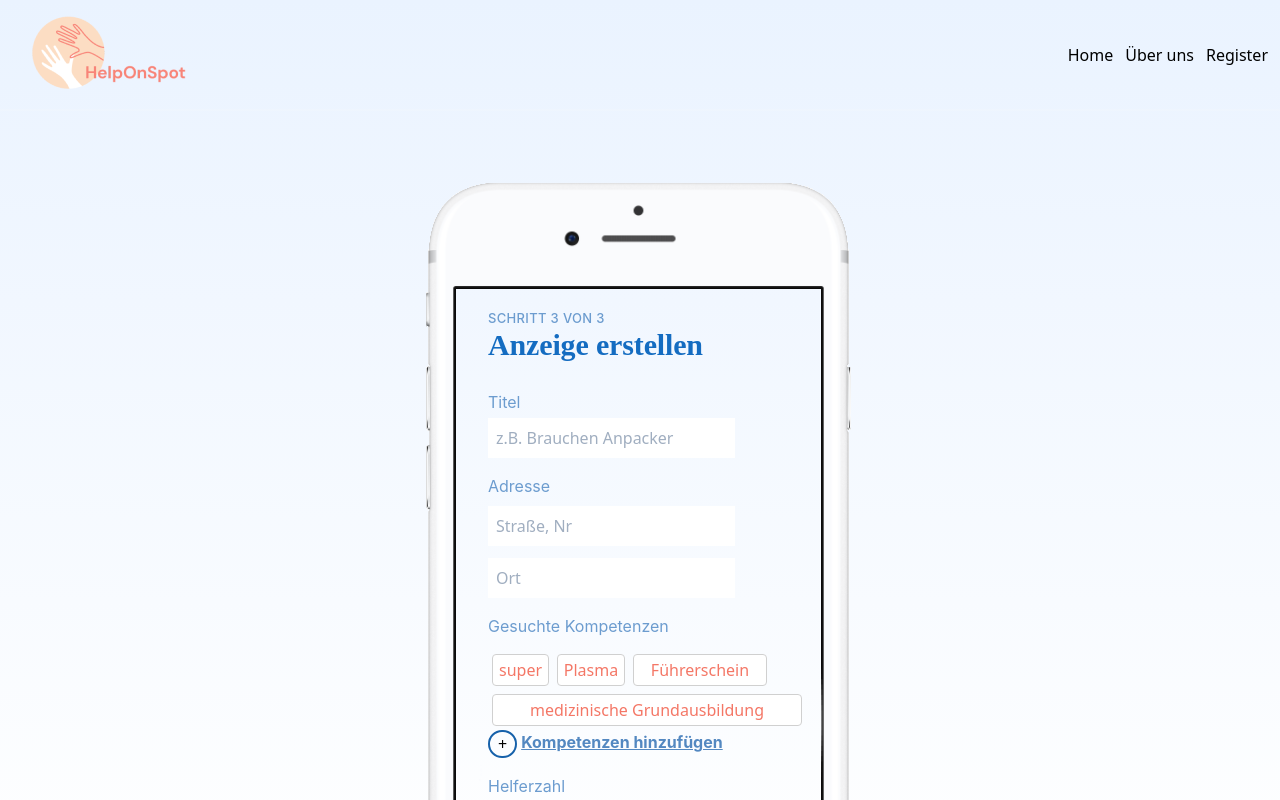
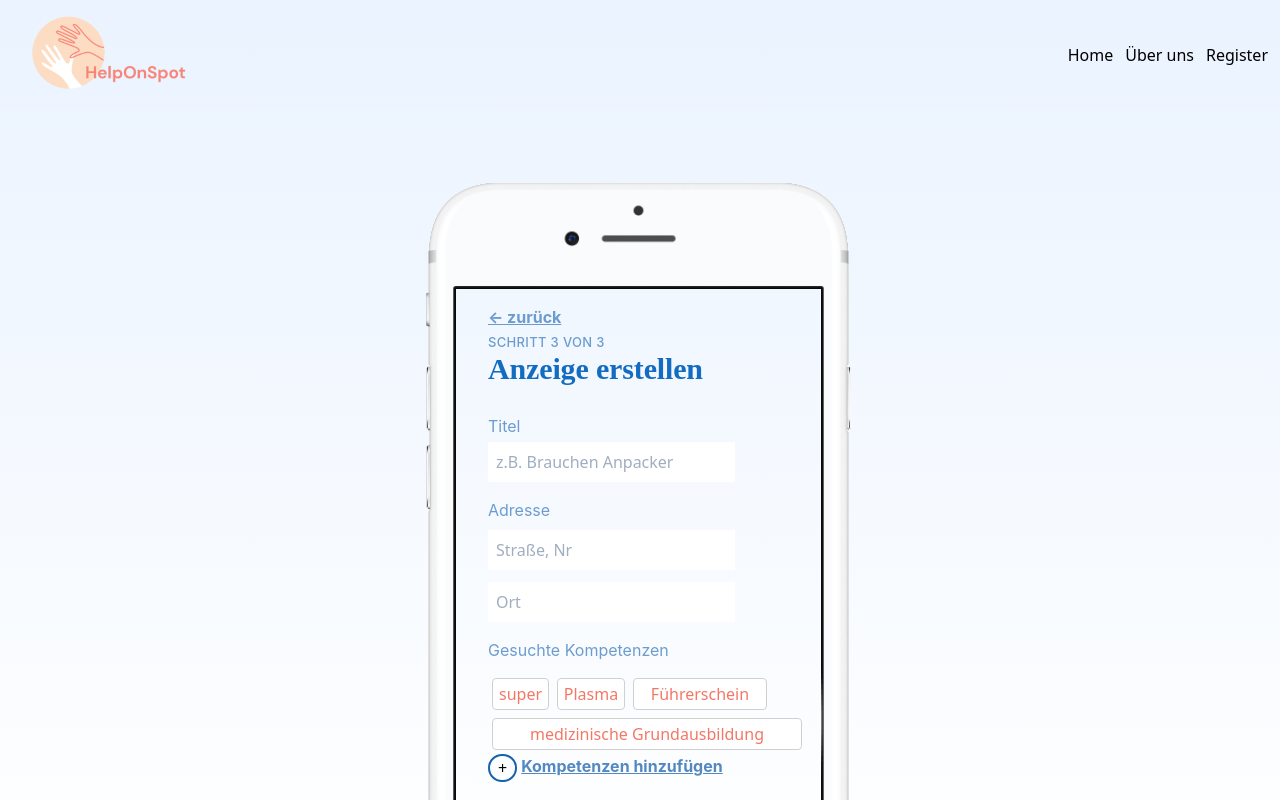
Before and after one commit to Helfer-Portal/helponspot-client, a React (Create React App) app: page /app/organisation/request in a window 1280 px wide. Shown: the top 800 px of the page. Built offline with nearby package versions, Linux system fonts and the light colour scheme; what @tailwindcss/ui would draw is missing.

Commit message:
use back button in user view and request view

```diff
--- a/src/features/app/organisation/profile/ProfileUser.jsx
+++ b/src/features/app/organisation/profile/ProfileUser.jsx
@@ -9,6 +9,7 @@ import Counter from "../../../../components/app/counter";
 import CheckboxButton from "../../../../components/CheckboxButton";
 import ProfilePic from "../../../../components/ProfilePic";
 import {ContactInput} from "./profile_org";
+import BackButton from "../../../../components/BackButton";
 
 const options_list = [
     "super",
@@ -53,6 +54,9 @@ export default function ProfileUser() {
             style={{position: "relative"}}
             className="flex flex-col w-full h-full px-8 py-4  overflow-y-auto"
         >
+            <div style={{ flex: 1 }} className="flex w-full">
+                <BackButton />
+            </div>
             <div className="my-3 flex flex-row items-center py-2">
                 <ProfilePic image="/SampleProfilePic.png"/>
                 <div className="flex flex-col ml-2">
--- a/src/features/app/organisation/request/CreateRequest.tsx
+++ b/src/features/app/organisation/request/CreateRequest.tsx
@@ -8,6 +8,7 @@ import { Redirect } from "react-router-dom";
 import Counter from "../../../../components/app/counter";
 
 import HelperMap from "../HelperMap";
+import BackButton from "../../../../components/BackButton";
 
 export default function CreateRequest() {
   let [redirect, setRedirect] = React.useState<boolean>(false);
@@ -74,6 +75,9 @@ export default function CreateRequest() {
       className="flex flex-col w-full h-full px-8 py-4  overflow-y-auto"
       ref={myContainerRef}
     >
+      <div style={{ flex: 1 }} className="flex w-full">
+        <BackButton />
+      </div>
       <QuestionWithLabel question="Anzeige erstellen" label="Schritt 3 von 3" />
 
       {/* Title */}
```
